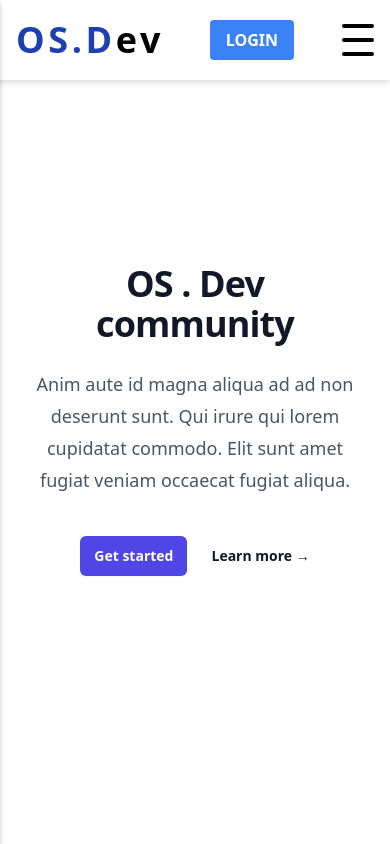
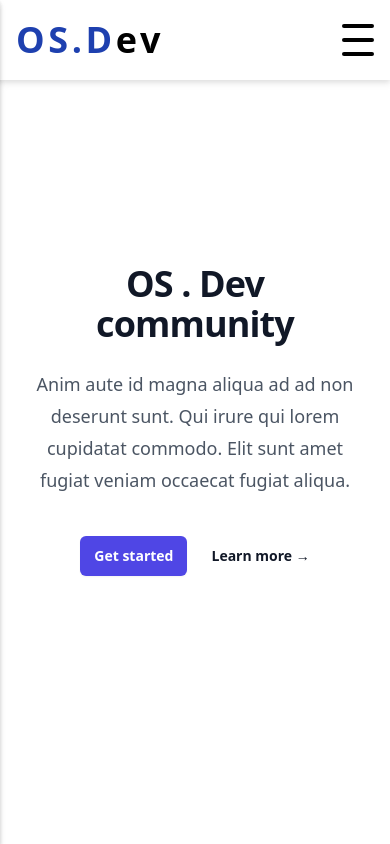
Before and after one commit to OSE-NETWORK/OSEN, a Next.js app in the folder Frontend/: page / in a window 390 px wide. Shown: the top 844 px of the page. Built offline with nearby package versions, Linux system fonts and the light colour scheme.

Commit message:
corrected the spelling of hidden in the login button

```diff
--- a/Frontend/Components/Nabvar/navbar.jsx
+++ b/Frontend/Components/Nabvar/navbar.jsx
@@ -106,7 +106,7 @@ export default function Navbar() {
         <NavLink to="/">COMMUNITIES</NavLink>
       </div>
       <div className="w-9/12 flex justify-end items-center">
-        <button className="hideen md:flex bg-blue-500 hover:bg-blue-700 text-white font-bold mx-12 py-2 px-4 rounded">
+        <button className=" hidden md:flex bg-blue-500 hover:bg-blue-700 text-white font-bold mx-12 py-2 px-4 rounded">
           LOGIN
         </button>
 
```
